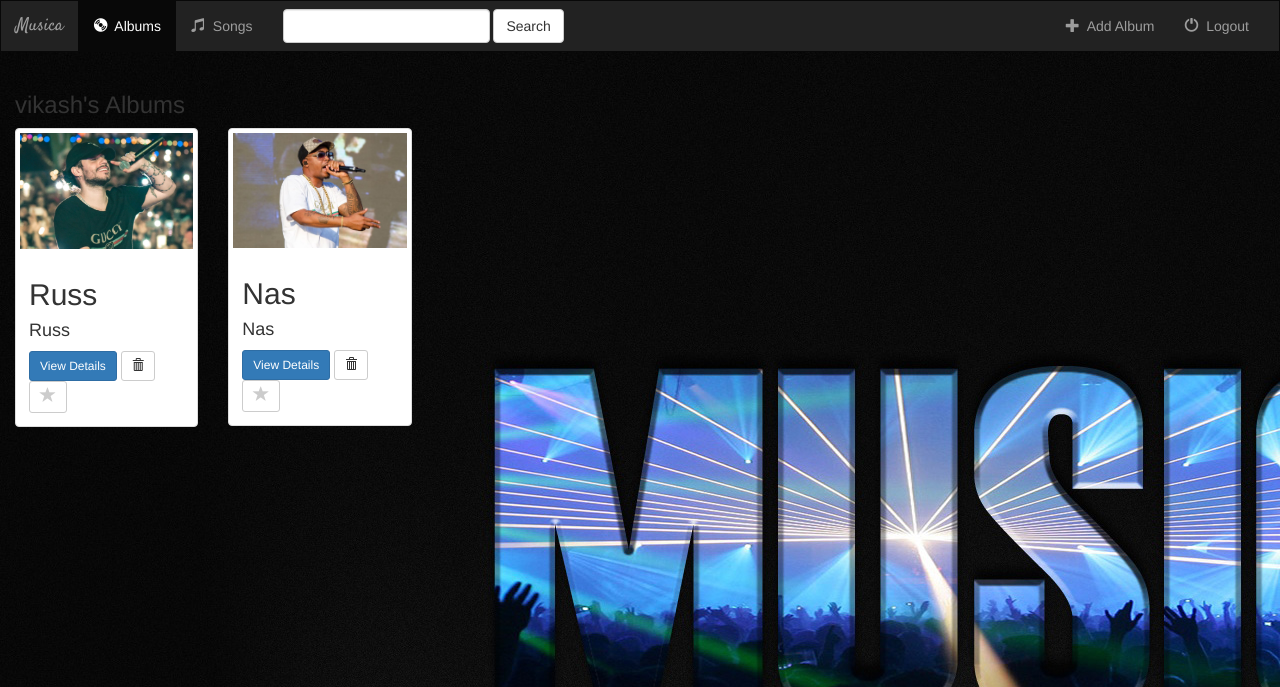
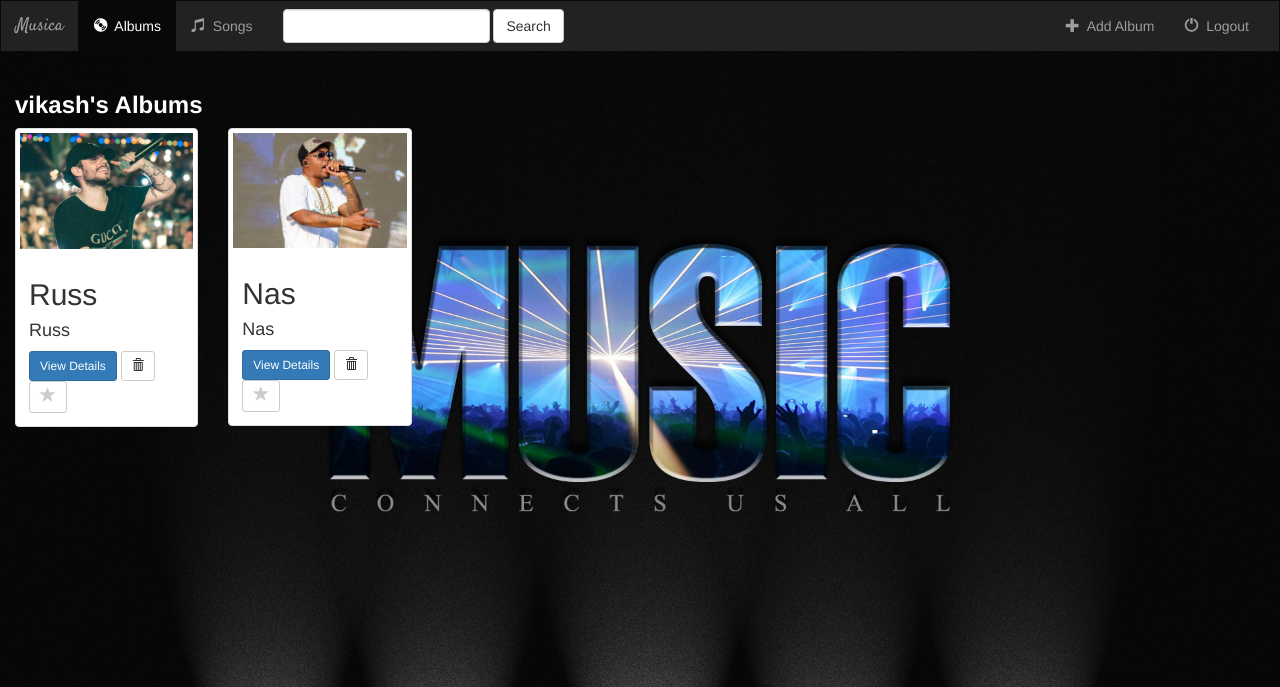
Before and after one commit to vikash212000yadav/musica, a Django app: page / in a window 1280 px wide. Shown: the top 687 px of the page. Run offline with Django 3.2, Linux system fonts and the light colour scheme; a user stored in the database is signed in; data comes from the database, SQL or seed files in the repository; both versions use the stored data as it was after the commit; some libraries are stand-ins or nearby versions.

Commit message:
Add files via upload

```diff
--- a/musica/music/static/music/js/main.js
+++ b/musica/music/static/music/js/main.js
@@ -1,4 +1,3 @@
-
 var AlbumsListPage = {
 	init: function() {
 		this.$container = $('.albums-container');
--- a/musica/music/static/music/style.css
+++ b/musica/music/static/music/style.css
@@ -1,5 +1,7 @@
 body {
     background: white url("images/background.png");
+    background-repeat:no-repeat;
+    background-size: 100%;
 }
 
 ul.errorlist {
--- a/musica/music/templates/music/index.html
+++ b/musica/music/templates/music/index.html
@@ -7,7 +7,7 @@
     <!-- Albums -->
     <div class="row">
         <div class="col-sm-12">
-            <h3>{{ user.username }}'s Albums</h3>
+            <h3 style="color:white"><strong>{{ user.username }}'s Albums</strong></h3>
         </div>
         {% if albums %}
             {% for album in albums %}
```
Also changed, not shown: musica/db.sqlite3, musica/media/main_-_russ_russell_vitale.jpg (added), musica/media/the-meadows-2017-ben-kaye-nas-2.jpg (added), 5 other files.
